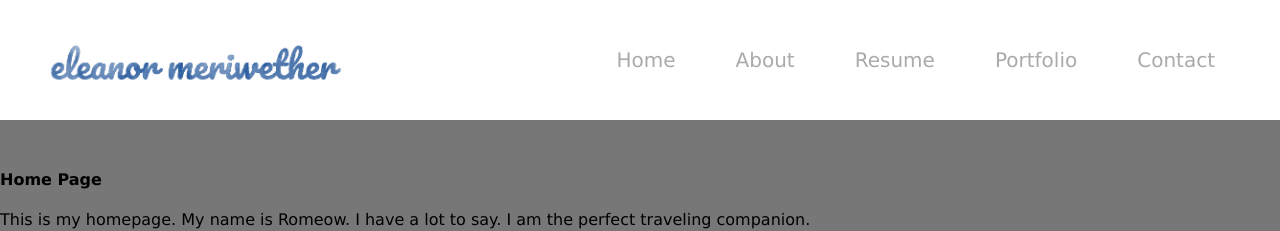
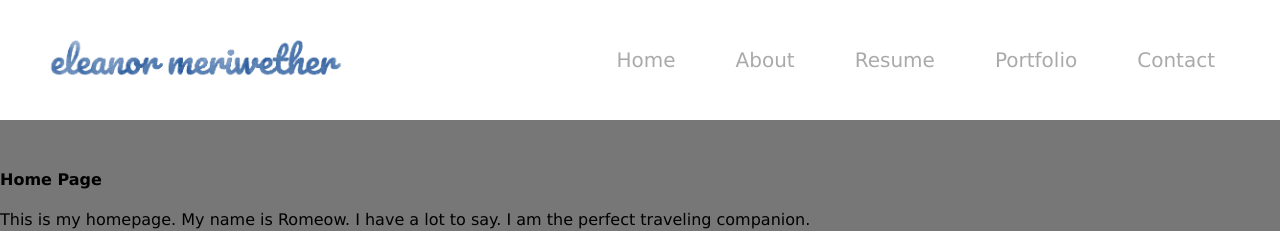
Before and after one commit to emeriwether/emeriwether.github.io, a Jekyll site: the page built from index.html, in a window 1280 px wide. Shown: the top 231 px of the page. Built offline with Jekyll 4.4.1, drawn with Linux system fonts in a browser that asks for light colours.

Commit message:
moved logo

```diff
--- a/css/styles.css
+++ b/css/styles.css
@@ -29,7 +29,7 @@ TOP NAVIGATION BAR STYLING
     background: url(../img/website_logo.jpg) no-repeat 0 0;
     background-size: contain;
     z-index: 1;
-    top: 40px;
+    top: 35px;
     left: 45px;
 }
 
```
